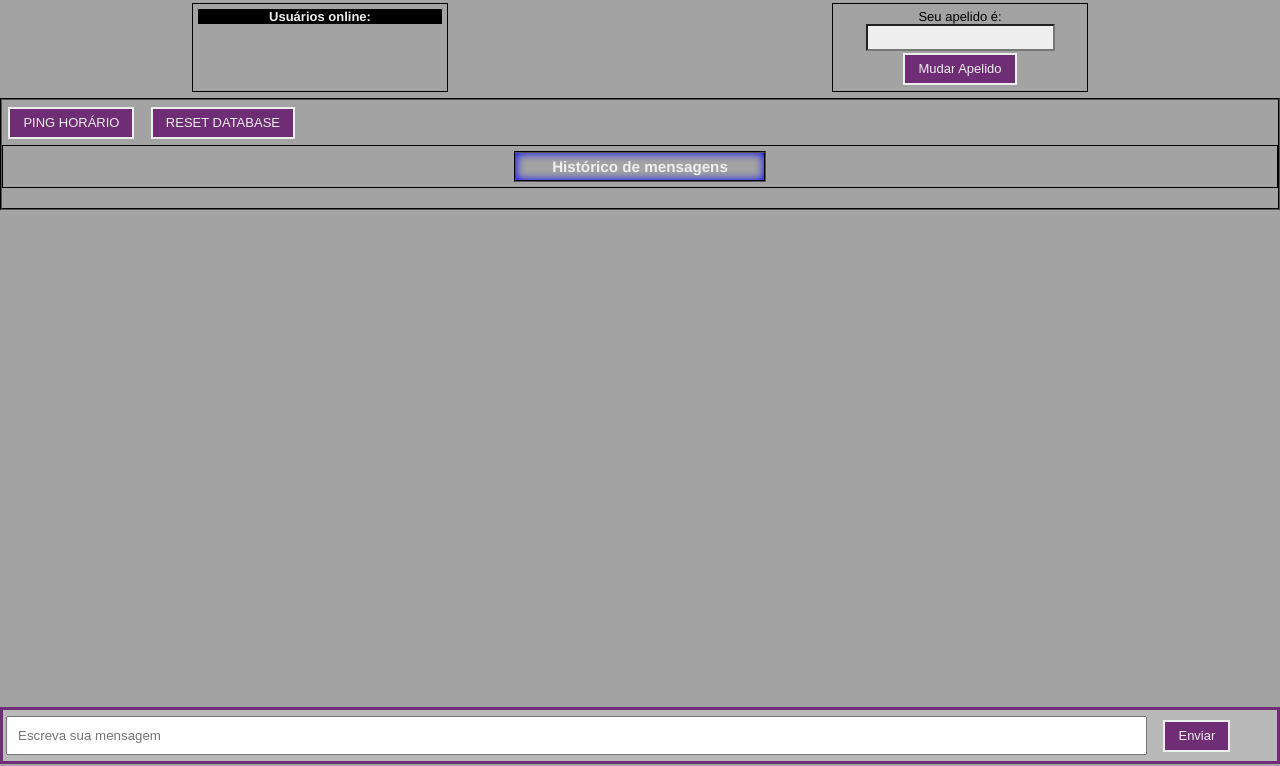
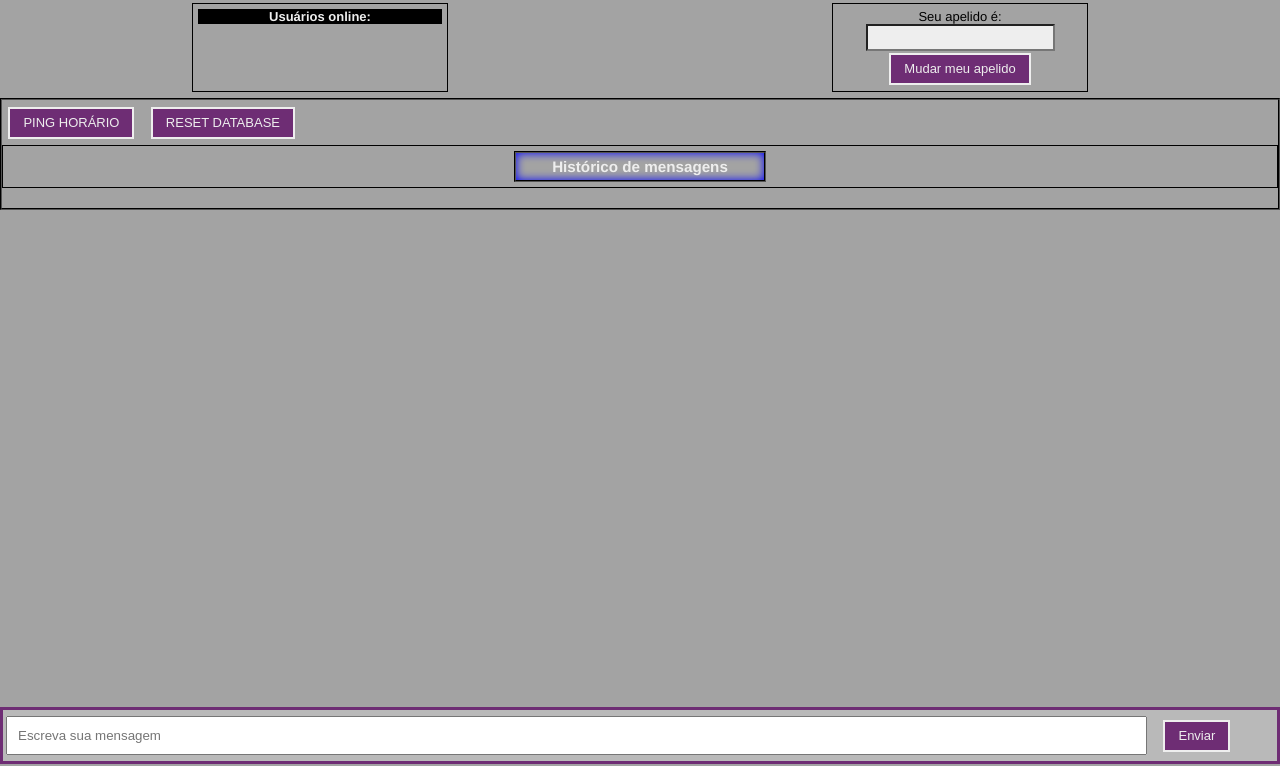
Before and after one commit to JRGCast/socketio-web-chat, a website: page public/pages/chat.html in a window 1280 px wide. Shown: the part 34-800 px from the top of the page. Drawn offline with nearby package versions, Linux system fonts and the light colour scheme; no server answers.

Commit message:
mudar MEU apelido inserido

```diff
--- a/public/pages/chat.html
+++ b/public/pages/chat.html
@@ -20,7 +20,7 @@
       <div class="nickname-container">
         <span>Seu apelido é: <input type="text" id="nickname" autocomplete="off"
             data-testid="nickname-box"></input></span>
-        <button id="nickname-button" data-testid="nickname-button">Mudar Apelido</button>
+        <button id="nickname-button" data-testid="nickname-button">Mudar meu apelido</button>
       </div>
     </header>
     <main>
```
